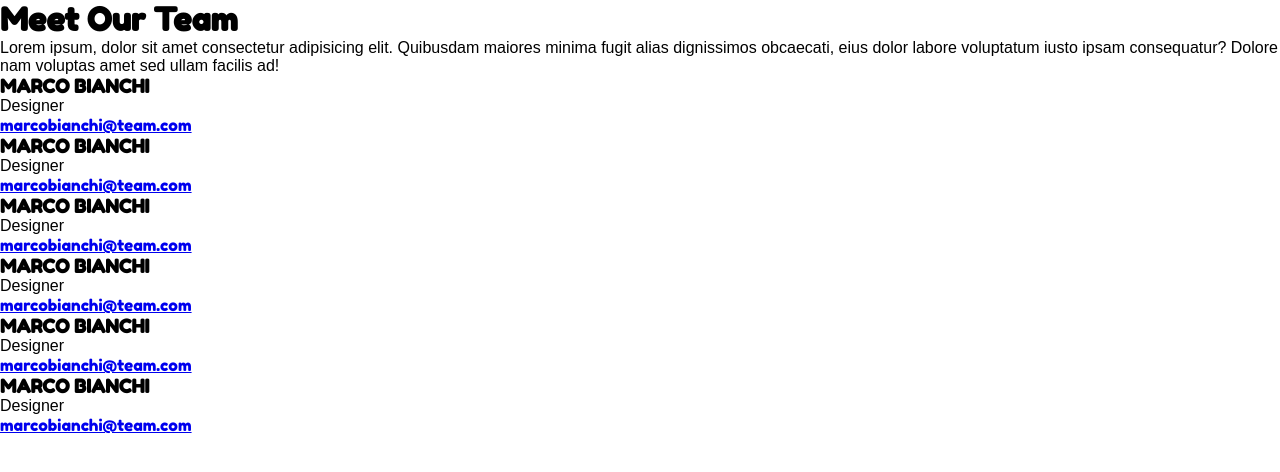
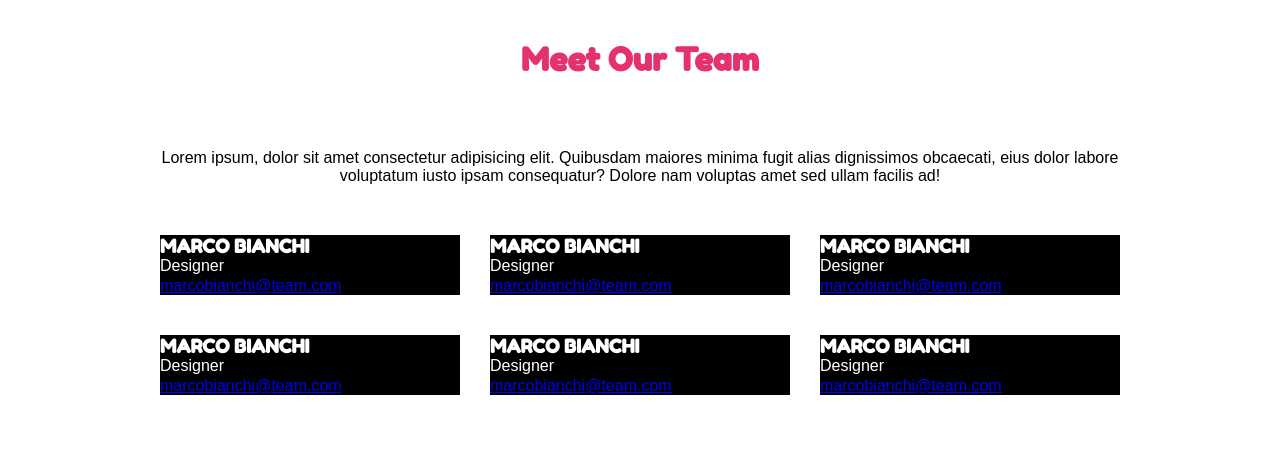
Before and after one commit to marius-leica/html-css-float-cards, a plain HTML site: page index.html in a window 1280 px wide. Drawn offline with Linux system fonts and the light colour scheme; a web font is replaced by a local one.

Commit message:
Cards layout done

```diff
--- a/css/style.css
+++ b/css/style.css
@@ -14,6 +14,45 @@ body {
   font-family: "Fredoka One", cursive;
 }
 
-p {
+header {
+  text-align: center;
+  color: rgb(229, 49, 112);
+  padding-top: 40px;
+  padding-bottom: 70px;
+}
+
+p,
+a {
   font-family: "ABeeZee", sans-serif;
 }
+
+.container {
+  width: 960px;
+  margin-left: auto;
+  margin-right: auto;
+}
+
+.container > p {
+  text-align: center;
+}
+
+.cards-container {
+  padding-top: 50px;
+}
+
+.cards {
+  padding-bottom: 40px;
+}
+
+.card {
+  float: left;
+
+  background-color: black;
+  color: white;
+  width: calc((960px / 3) - (60px / 3));
+}
+
+.card:nth-of-type(1),
+.card:nth-of-type(2) {
+  margin-right: 30px;
+}
--- a/index.html
+++ b/index.html
@@ -22,14 +22,14 @@
     </header>
     <main>
         <div class="container">
-            <p class="intro">Lorem ipsum, dolor sit amet consectetur adipisicing elit. Quibusdam maiores minima fugit
+            <p>Lorem ipsum, dolor sit amet consectetur adipisicing elit. Quibusdam maiores minima fugit
                 alias
                 dignissimos
                 obcaecati, eius dolor labore voluptatum iusto ipsam consequatur? Dolore nam voluptas amet sed ullam
                 facilis
                 ad!</p>
-            <div class="">
-                <div>
+            <div class="cards-container">
+                <div class="cards clearfix">
                     <div class="card">
                         <h3>MARCO BIANCHI</h3>
                         <p>Designer</p>
@@ -47,7 +47,7 @@
                     </div>
                 </div>
 
-                <div>
+                <div class="cards clearfix">
                     <div class="card">
                         <h3>MARCO BIANCHI</h3>
                         <p>Designer</p>
```
